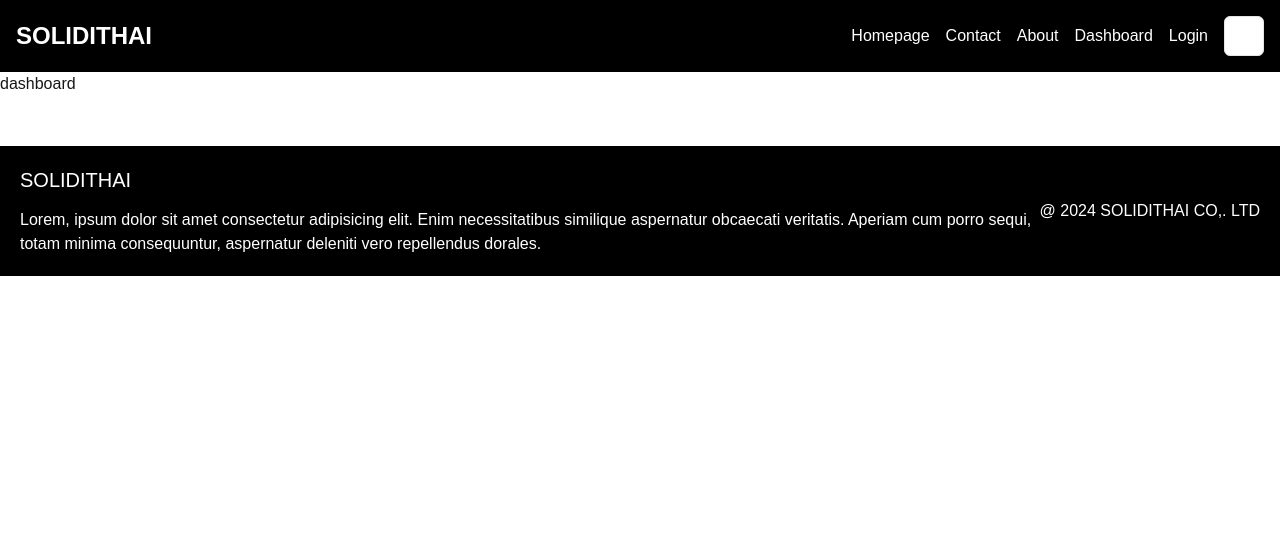
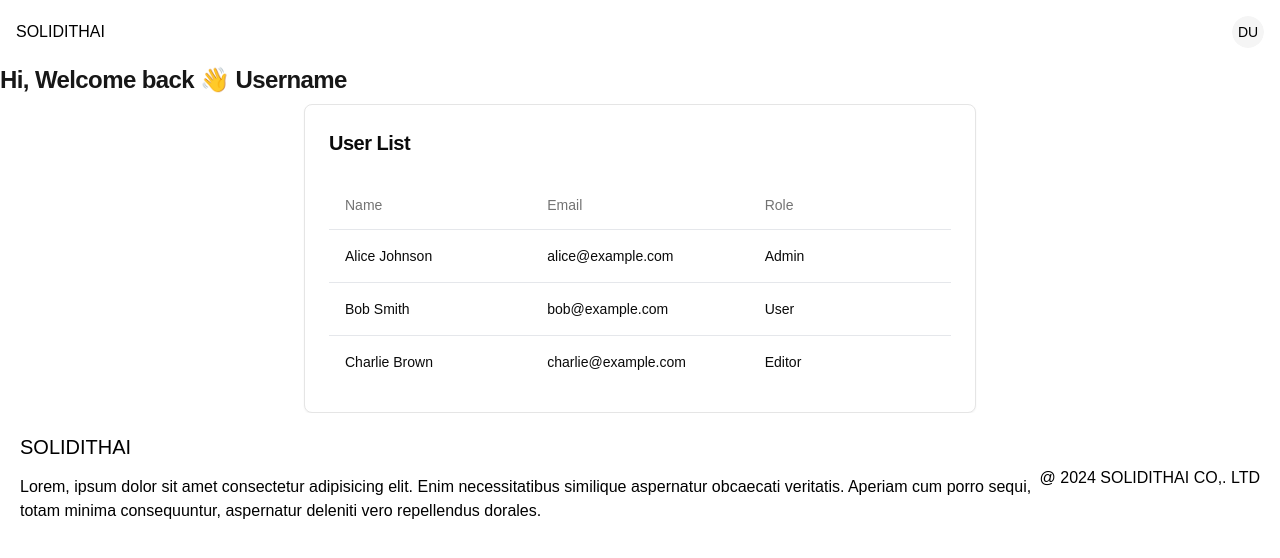
Before and after one commit to BrookTinnapat/admin-dashboard, a Next.js app: page /dashboard in a window 1280 px wide. Shown: the top 558 px of the page. Built offline with nearby package versions, Linux system fonts and the light colour scheme.

Commit message:
adding dashboard

```diff
--- a/app/components/Footer.tsx
+++ b/app/components/Footer.tsx
@@ -4,7 +4,7 @@ import Link from "next/link";
 
 const Footer = () => {
   return (
-    <div className="mt-[50px] p-[20px] flex items-center justify-between bg-black text-white">
+    <div className="p-[20px] flex items-center justify-between bg-white text-black dark:text-white dark:bg-black">
       <div className="flex-1 flex flex-col gap-[14px]">
         <div className="flex items-center gap-[10px]">
           {/* <Image src="/logo.png" alt="lama blog" width={50} height={50} /> */}
--- a/app/components/Navbar.tsx
+++ b/app/components/Navbar.tsx
@@ -6,52 +6,67 @@ import Link from "next/link";
 import { Moon, Sun } from "lucide-react";
 import { useTheme } from "next-themes";
 import { Button } from "@/components/ui/button";
+import { Avatar, AvatarFallback, AvatarImage } from "@/components/ui/avatar";
 import {
   DropdownMenu,
   DropdownMenuContent,
   DropdownMenuItem,
+  DropdownMenuLabel,
+  DropdownMenuSeparator,
   DropdownMenuTrigger,
+  DropdownMenuGroup,
+  DropdownMenuShortcut,
 } from "@/components/ui/dropdown-menu";
+import { useRouter } from "next/navigation";
 
 const Navbar = () => {
-  const { setTheme } = useTheme();
+  // const { setTheme } = useTheme();
+  const router = useRouter();
 
   return (
-    <nav className="flex justify-between items-center p-4 bg-black text-white">
-      <div className="flex flex-1 items-center font-bold text-2xl">
-        <Link href="/">SOLIDITHAI</Link>
-      </div>
-      <div className="flex items-center gap-4">
-        <div className="md:flex gap-4 hidden">
-          <Link href="/">Homepage</Link>
-          <Link href="/">Contact</Link>
-          <Link href="/">About</Link>
-          <Link href="/dashboard">Dashboard</Link>
-          <Link href="/login">Login</Link>
-        </div>
-        <div className="flex">
+    <nav className="flex justify-between items-center p-4 bg-white dark:bg-black text-black dark:text-white">
+      <div>SOLIDITHAI</div>
       <DropdownMenu>
         <DropdownMenuTrigger asChild>
-              <Button variant="outline" size="icon">
-                <Sun className="h-[1.2rem] w-[1.2rem] rotate-0 scale-100 transition-all dark:-rotate-90 dark:scale-0" />
-                <Moon className="absolute h-[1.2rem] w-[1.2rem] rotate-90 scale-0 transition-all dark:rotate-0 dark:scale-100" />
-                <span className="sr-only">Toggle theme</span>
+          <Button variant="ghost" className="relative h-8 w-8 rounded-full">
+            <Avatar className="h-8 w-8">
+              <AvatarImage src="" alt="" />
+              <AvatarFallback>DU</AvatarFallback>
+            </Avatar>
           </Button>
         </DropdownMenuTrigger>
-            <DropdownMenuContent align="end">
-              <DropdownMenuItem onClick={() => setTheme("light")}>
-                Light
+        <DropdownMenuContent className="w-56" align="end" forceMount>
+          <DropdownMenuLabel className="font-normal">
+            <div className="flex flex-col space-y-1">
+              <p className="text-sm font-medium leading-none">Demo User</p>
+              <p className="text-xs leading-none text-muted-foreground">
+                demo@gmail.com
+              </p>
+            </div>
+          </DropdownMenuLabel>
+          <DropdownMenuSeparator />
+          <DropdownMenuGroup>
+            <DropdownMenuItem>
+              Profile
+              <DropdownMenuShortcut>⇧⌘P</DropdownMenuShortcut>
             </DropdownMenuItem>
-              <DropdownMenuItem onClick={() => setTheme("dark")}>
-                Dark
+            <DropdownMenuItem>
+              Billing
+              <DropdownMenuShortcut>⌘B</DropdownMenuShortcut>
             </DropdownMenuItem>
-              <DropdownMenuItem onClick={() => setTheme("system")}>
-                System
+            <DropdownMenuItem>
+              Settings
+              <DropdownMenuShortcut>⌘S</DropdownMenuShortcut>
+            </DropdownMenuItem>
+            <DropdownMenuItem>New Team</DropdownMenuItem>
+          </DropdownMenuGroup>
+          <DropdownMenuSeparator />
+          <DropdownMenuItem onClick={() => router.push("/login")}>
+            Log out
+            <DropdownMenuShortcut>⇧⌘Q</DropdownMenuShortcut>
           </DropdownMenuItem>
         </DropdownMenuContent>
       </DropdownMenu>
-        </div>
-      </div>
     </nav>
   );
 };
--- /dev/null
+++ b/app/components/UserList.tsx
@@ -0,0 +1,52 @@
+import { Card, CardHeader, CardTitle, CardContent } from "@/components/ui/card";
+import {
+  Table,
+  TableBody,
+  TableCell,
+  TableHead,
+  TableHeader,
+  TableRow,
+} from "@/components/ui/table";
+
+const mockUsers = [
+  { id: 1, name: "Alice Johnson", email: "alice@example.com", role: "Admin" },
+  { id: 2, name: "Bob Smith", email: "bob@example.com", role: "User" },
+  {
+    id: 3,
+    name: "Charlie Brown",
+    email: "charlie@example.com",
+    role: "Editor",
+  },
+];
+
+function UserList() {
+  return (
+    <Card className="mx-auto max-w-2xl ">
+      <CardHeader>
+        <CardTitle className="text-xl font-bold">User List</CardTitle>
+      </CardHeader>
+      <CardContent>
+        <Table>
+          <TableHeader>
+            <TableRow>
+              <TableHead className="w-1/4">Name</TableHead>
+              <TableHead className="w-1/4">Email</TableHead>
+              <TableHead className="w-1/4">Role</TableHead>
+            </TableRow>
+          </TableHeader>
+          <TableBody>
+            {mockUsers.map((user) => (
+              <TableRow key={user.id}>
+                <TableCell>{user.name}</TableCell>
+                <TableCell>{user.email}</TableCell>
+                <TableCell>{user.role}</TableCell>
+              </TableRow>
+            ))}
+          </TableBody>
+        </Table>
+      </CardContent>
+    </Card>
+  );
+}
+
+export default UserList;
--- a/app/dashboard/page.tsx
+++ b/app/dashboard/page.tsx
@@ -1,13 +1,17 @@
 import React from "react";
+import UserList from "../components/UserList";
 
 function Dashboard() {
-  const mockEntries = [
-    { id: 1, title: "Entry 1", content: "This is the content of entry 1" },
-    { id: 2, title: "Entry 2", content: "This is the content of entry 2" },
-    { id: 3, title: "Entry 3", content: "This is the content of entry 3" },
-  ];
-
-  return <div>dashboard</div>;
+  return (
+    <div className="space-y-2 h-full">
+      <div className="flex items-center justify-between space-y-2">
+        <h2 className="text-2xl font-bold tracking-tight">
+          Hi, Welcome back 👋 Username
+        </h2>
+      </div>
+      <UserList />
+    </div>
+  );
 }
 
 export default Dashboard;
--- /dev/null
+++ b/components/ui/avatar.tsx
@@ -0,0 +1,50 @@
+"use client"
+
+import * as React from "react"
+import * as AvatarPrimitive from "@radix-ui/react-avatar"
+
+import { cn } from "@/lib/utils"
+
+const Avatar = React.forwardRef<
+  React.ElementRef<typeof AvatarPrimitive.Root>,
+  React.ComponentPropsWithoutRef<typeof AvatarPrimitive.Root>
+>(({ className, ...props }, ref) => (
+  <AvatarPrimitive.Root
+    ref={ref}
+    className={cn(
+      "relative flex h-10 w-10 shrink-0 overflow-hidden rounded-full",
+      className
+    )}
+    {...props}
+  />
+))
+Avatar.displayName = AvatarPrimitive.Root.displayName
+
+const AvatarImage = React.forwardRef<
+  React.ElementRef<typeof AvatarPrimitive.Image>,
+  React.ComponentPropsWithoutRef<typeof AvatarPrimitive.Image>
+>(({ className, ...props }, ref) => (
+  <AvatarPrimitive.Image
+    ref={ref}
+    className={cn("aspect-square h-full w-full", className)}
+    {...props}
+  />
+))
+AvatarImage.displayName = AvatarPrimitive.Image.displayName
+
+const AvatarFallback = React.forwardRef<
+  React.ElementRef<typeof AvatarPrimitive.Fallback>,
+  React.ComponentPropsWithoutRef<typeof AvatarPrimitive.Fallback>
+>(({ className, ...props }, ref) => (
+  <AvatarPrimitive.Fallback
+    ref={ref}
+    className={cn(
+      "flex h-full w-full items-center justify-center rounded-full bg-neutral-100 dark:bg-neutral-800",
+      className
+    )}
+    {...props}
+  />
+))
+AvatarFallback.displayName = AvatarPrimitive.Fallback.displayName
+
+export { Avatar, AvatarImage, AvatarFallback }
--- /dev/null
+++ b/components/ui/table.tsx
@@ -0,0 +1,117 @@
+import * as React from "react"
+
+import { cn } from "@/lib/utils"
+
+const Table = React.forwardRef<
+  HTMLTableElement,
+  React.HTMLAttributes<HTMLTableElement>
+>(({ className, ...props }, ref) => (
+  <div className="relative w-full overflow-auto">
+    <table
+      ref={ref}
+      className={cn("w-full caption-bottom text-sm", className)}
+      {...props}
+    />
+  </div>
+))
+Table.displayName = "Table"
+
+const TableHeader = React.forwardRef<
+  HTMLTableSectionElement,
+  React.HTMLAttributes<HTMLTableSectionElement>
+>(({ className, ...props }, ref) => (
+  <thead ref={ref} className={cn("[&_tr]:border-b", className)} {...props} />
+))
+TableHeader.displayName = "TableHeader"
+
+const TableBody = React.forwardRef<
+  HTMLTableSectionElement,
+  React.HTMLAttributes<HTMLTableSectionElement>
+>(({ className, ...props }, ref) => (
+  <tbody
+    ref={ref}
+    className={cn("[&_tr:last-child]:border-0", className)}
+    {...props}
+  />
+))
+TableBody.displayName = "TableBody"
+
+const TableFooter = React.forwardRef<
+  HTMLTableSectionElement,
+  React.HTMLAttributes<HTMLTableSectionElement>
+>(({ className, ...props }, ref) => (
+  <tfoot
+    ref={ref}
+    className={cn(
+      "border-t bg-neutral-100/50 font-medium [&>tr]:last:border-b-0 dark:bg-neutral-800/50",
+      className
+    )}
+    {...props}
+  />
+))
+TableFooter.displayName = "TableFooter"
+
+const TableRow = React.forwardRef<
+  HTMLTableRowElement,
+  React.HTMLAttributes<HTMLTableRowElement>
+>(({ className, ...props }, ref) => (
+  <tr
+    ref={ref}
+    className={cn(
+      "border-b transition-colors hover:bg-neutral-100/50 data-[state=selected]:bg-neutral-100 dark:hover:bg-neutral-800/50 dark:data-[state=selected]:bg-neutral-800",
+      className
+    )}
+    {...props}
+  />
+))
+TableRow.displayName = "TableRow"
+
+const TableHead = React.forwardRef<
+  HTMLTableCellElement,
+  React.ThHTMLAttributes<HTMLTableCellElement>
+>(({ className, ...props }, ref) => (
+  <th
+    ref={ref}
+    className={cn(
+      "h-12 px-4 text-left align-middle font-medium text-neutral-500 [&:has([role=checkbox])]:pr-0 dark:text-neutral-400",
+      className
+    )}
+    {...props}
+  />
+))
+TableHead.displayName = "TableHead"
+
+const TableCell = React.forwardRef<
+  HTMLTableCellElement,
+  React.TdHTMLAttributes<HTMLTableCellElement>
+>(({ className, ...props }, ref) => (
+  <td
+    ref={ref}
+    className={cn("p-4 align-middle [&:has([role=checkbox])]:pr-0", className)}
+    {...props}
+  />
+))
+TableCell.displayName = "TableCell"
+
+const TableCaption = React.forwardRef<
+  HTMLTableCaptionElement,
+  React.HTMLAttributes<HTMLTableCaptionElement>
+>(({ className, ...props }, ref) => (
+  <caption
+    ref={ref}
+    className={cn("mt-4 text-sm text-neutral-500 dark:text-neutral-400", className)}
+    {...props}
+  />
+))
+TableCaption.displayName = "TableCaption"
+
+export {
+  Table,
+  TableHeader,
+  TableBody,
+  TableFooter,
+  TableHead,
+  TableRow,
+  TableCell,
+  TableCaption,
+}
--- a/package.json
+++ b/package.json
@@ -9,6 +9,7 @@
     "lint": "next lint"
   },
   "dependencies": {
+    "@radix-ui/react-avatar": "^1.1.0",
     "@radix-ui/react-dropdown-menu": "^2.1.1",
     "@radix-ui/react-label": "^2.1.0",
     "@radix-ui/react-slot": "^1.1.0",
```
Also changed, not shown: app/login/page.tsx (+16 -7 lines), 1 other file (tests, documents, lock files or other folders). Lines whose indentation alone changed are shown as unchanged.
